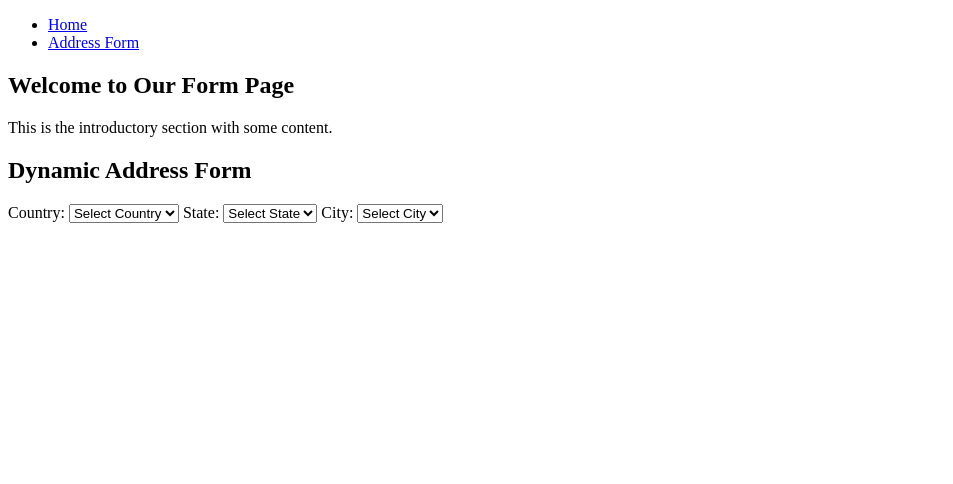
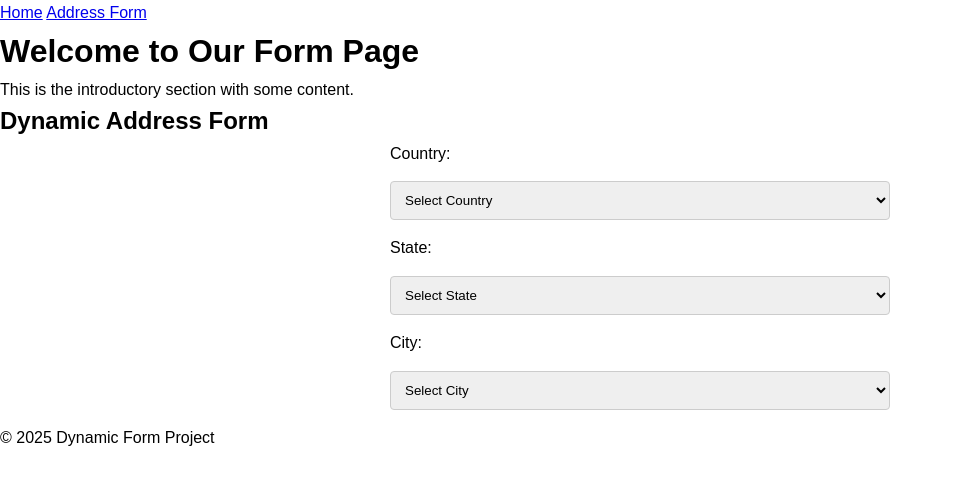
Before and after one commit to AmanGound2237/task-3-MINI-proj, a plain HTML site: page index.html in a window 1280 px wide. Shown: the whole page, without its empty margins (0-953 px from the left). Drawn offline with Linux system fonts and the light colour scheme.

Commit message:
Update index.html

```diff
--- a/index.html
+++ b/index.html
@@ -1,44 +1,45 @@
 <!DOCTYPE html>
 <html lang="en">
 <head>
-  <meta charset="UTF-8" />
-  <meta name="viewport" content="width=device-width, initial-scale=1.0" />
+  <meta charset="UTF-8">
   <title>Dynamic Address Form</title>
-  <link rel="stylesheet" href="styles.css" />
+  <link rel="stylesheet" href="style.css">
+  <link href="https://fonts.googleapis.com/css2?family=Roboto&display=swap" rel="stylesheet">
 </head>
 <body>
-  <nav class="navbar">
-    <ul>
-      <li><a href="#section1">Home</a></li>
-      <li><a href="#section2">Address Form</a></li>
-    </ul>
-  </nav>
 
-  <section id="section1" class="section">
+  <header>
+    <nav>
+      <a href="#">Home</a>
+      <a href="#">Address Form</a>
+    </nav>
+  </header>
+
+  <div class="container">
     <h1>Welcome to Our Form Page</h1>
     <p>This is the introductory section with some content.</p>
-  </section>
 
-  <section id="section2" class="section">
     <h2>Dynamic Address Form</h2>
-    <form id="address-form">
-      <label for="country">Country:</label>
-      <select id="country">
-        <option value="">Select Country</option>
-      </select>
 
-      <label for="state">State:</label>
-      <select id="state">
-        <option value="">Select State</option>
-      </select>
+    <form>
+      <div class="form-group">
+        <label for="country">Country:</label>
+        <select id="country"><option>Select Country</option></select>
+      </div>
+      <div class="form-group">
+        <label for="state">State:</label>
+        <select id="state"><option>Select State</option></select>
+      </div>
+      <div class="form-group">
+        <label for="city">City:</label>
+        <select id="city"><option>Select City</option></select>
+      </div>
+    </form>
+  </div>
 
-      <label for="city">City:</label>
-      <select id="city">
-        <option value="">Select City</option>
-      </select>
-    </form>
-  </section>
+  <footer>
+    &copy; 2025 Dynamic Form Project
+  </footer>
 
-  <script src="script.js"></script>
 </body>
 </html>
```
